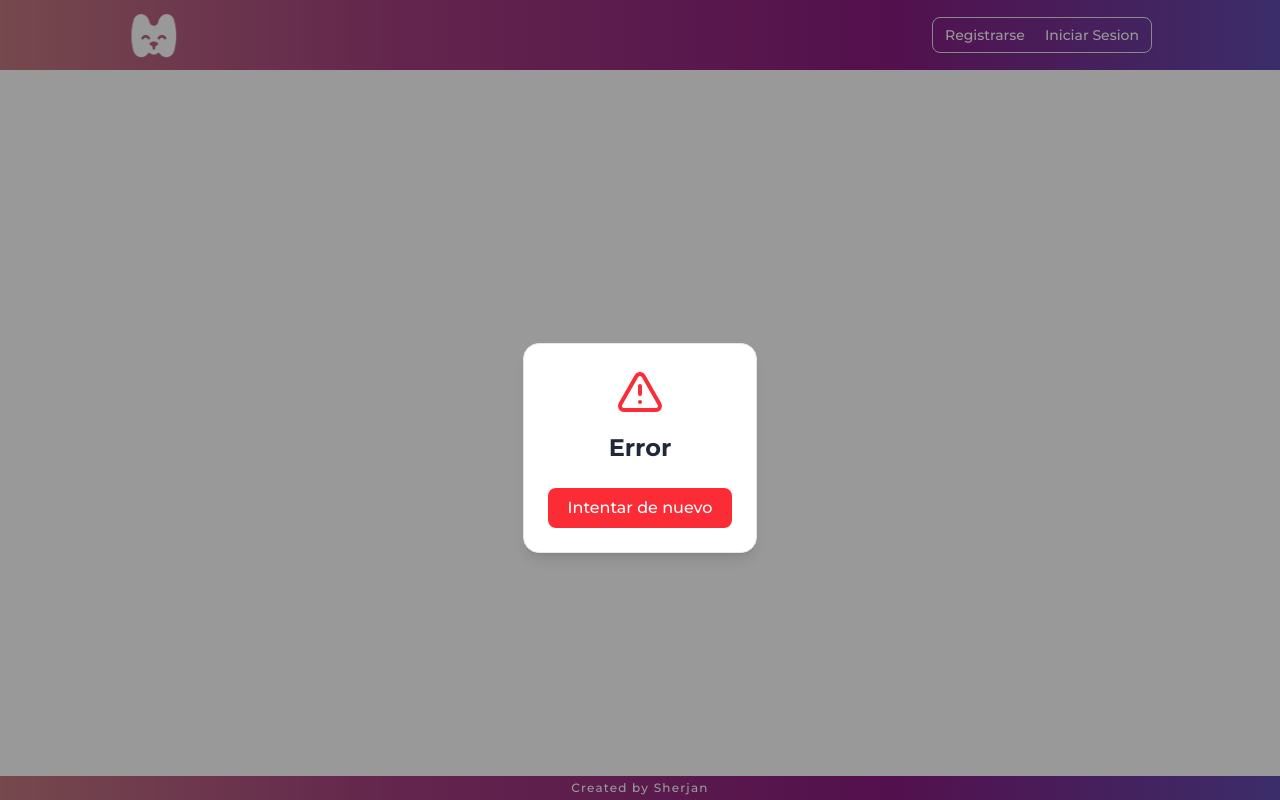
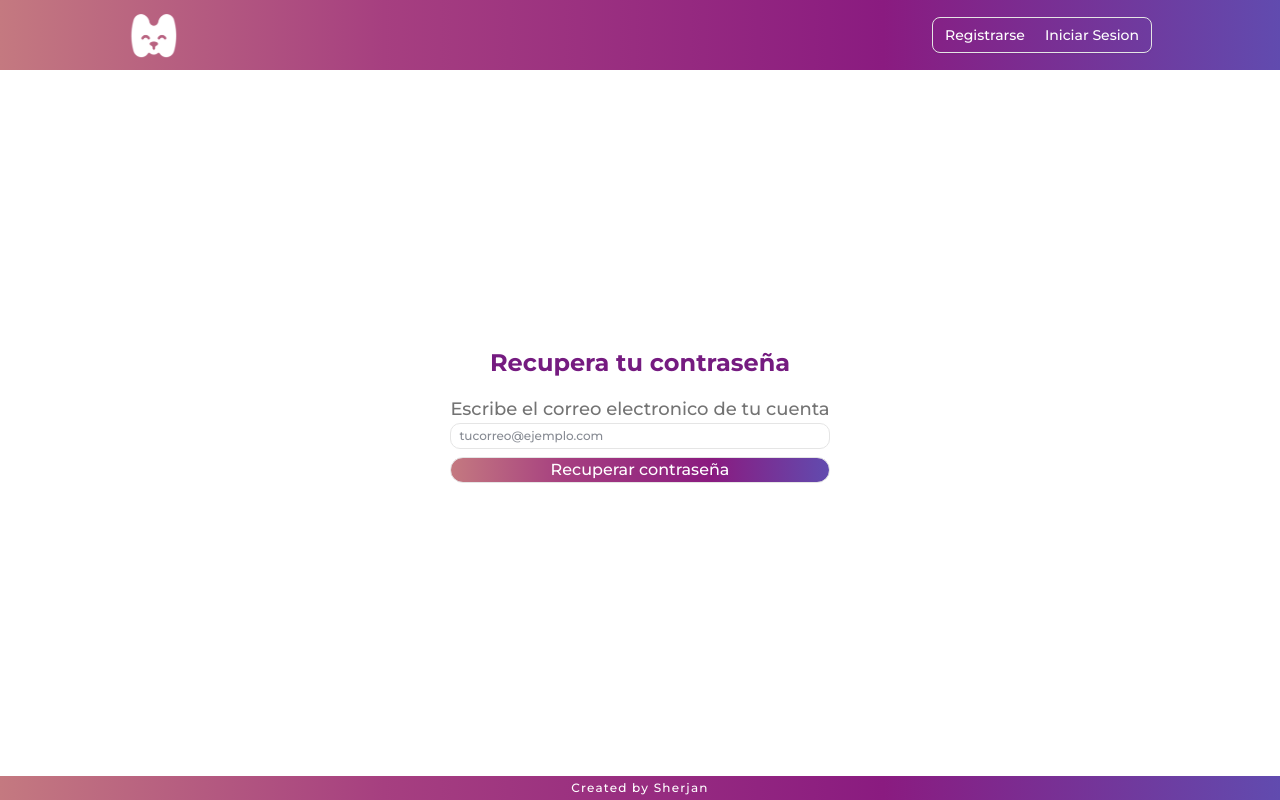
Before and after one commit to sfajith/v22-Frontend, a React (Vite) app: page /forgot-password in a window 1280 px wide. Built offline with nearby package versions, Linux system fonts and the light colour scheme; no server answers.

Commit message:
forgot password funcionando

```diff
--- a/src/App.tsx
+++ b/src/App.tsx
@@ -4,6 +4,7 @@ import MyAccount from "./pages/MyAccount";
 import NotFound from "./pages/NotFound";
 import Layout from "./pages/Layout";
 import VerifyEmail from "./pages/VerifyEmail";
+import ForgotPassword from "./pages/ForgotPassword";
 import { Toaster } from "sonner";
 import { TooltipProvider } from "@/components/ui/tooltip";
 import ReSendConfirmation from "@/pages/ReSendConfirmation";
@@ -19,6 +20,7 @@ function App() {
             <Route path="/cuenta" element={<MyAccount />} />
             <Route path="/verify-email" element={<VerifyEmail />} />
             <Route path="/resend-email" element={<ReSendConfirmation />} />
+            <Route path="/forgot-password" element={<ForgotPassword />} />
             <Route path="*" element={<NotFound />} />
           </Route>
         </Routes>
--- a/src/features/auth/authService.ts
+++ b/src/features/auth/authService.ts
@@ -282,3 +282,35 @@ export async function resendVerification(payload: ResendPayload) {
   }
   return data as resendSuccess;
 }
+
+//Envio de enlace de recuperacion de contraseña
+type ForgotPayload = {
+  email: string;
+};
+
+type ForgotSuccess = {
+  success: string;
+};
+
+type ForgotError = {
+  error: string;
+};
+
+export async function forgotPassword(payload: ForgotPayload) {
+  const response = await fetch(
+    `http://localhost:3000/api/user/forgot-password`,
+    {
+      method: "POST",
+      headers: {
+        "content-Type": "application/json",
+      },
+      body: JSON.stringify(payload),
+    }
+  );
+  const data: ForgotSuccess | ForgotError = await response.json();
+  if (!response.ok) {
+    const err = data as ForgotError;
+    throw new Error(err.error || "No se pudo recuperar la contraseña");
+  }
+  return data as ForgotSuccess;
+}
--- /dev/null
+++ b/src/pages/ForgotPassword.tsx
@@ -0,0 +1,98 @@
+import { useState } from "react";
+import { forgotPassword } from "../features/auth/authService";
+import {
+  globalError,
+  disableError,
+  globalSuccess,
+  globalLoading,
+  disableLoading,
+} from "../features/auth/authSlice";
+import { useAppDispatch } from "../app/hooks";
+
+function ForgotPassword() {
+  const [email, setEmail] = useState<string>("");
+  const [good, setGood] = useState<boolean>(false);
+  const dispatch = useAppDispatch();
+
+  const resendHandlder = async () => {
+    const payload = {
+      email,
+    };
+    try {
+      dispatch(globalLoading());
+      const response = await forgotPassword(payload);
+      if (response.success) {
+        console.log(response.success);
+        dispatch(disableLoading());
+        setGood(true);
+        dispatch(globalSuccess(response.success));
+      }
+    } catch (error) {
+      dispatch(
+        globalError(
+          error instanceof Error
+            ? error.message
+            : "No se pudo recuperar la contraseña"
+        )
+      );
+      setTimeout(() => {
+        dispatch(disableError());
+      }, 5000);
+    }
+  };
+  return (
+    <>
+      {!good ? (
+        <div className="flex flex-col items-center justify-center w-full h-[calc(100vh-94px)]">
+          <h3 className="text-2xl font-bold text-[#751B80] text-center">
+            Recupera tu contraseña
+          </h3>
+          <div>
+            <form
+              className="rounded-lg pt-2 pb-4"
+              onSubmit={(e: React.FormEvent<HTMLFormElement>) => {
+                e.preventDefault();
+                resendHandlder();
+              }}
+            >
+              <div className="formDiv">
+                <label
+                  className="text-lg text-muted-foreground"
+                  htmlFor="newPassword"
+                >
+                  Escribe el correo electronico de tu cuenta
+                </label>
+                <input
+                  required
+                  className="bg-white"
+                  type="email"
+                  name="email"
+                  id="email"
+                  placeholder="tucorreo@ejemplo.com"
+                  onChange={(e: React.ChangeEvent<HTMLInputElement>) => {
+                    setEmail(e.target.value);
+                  }}
+                />
+              </div>
+
+              <div className="formDiv">
+                <button className="bg-gradient-mascoti buttom-mascoti">
+                  Recuperar contraseña
+                </button>
+              </div>
+            </form>
+          </div>
+        </div>
+      ) : (
+        <div className="flex flex-col items-center justify-center w-full h-[calc(100vh-94px)]">
+          <h3 className="text-2xl font-bold text-[#751B80] text-center">
+            Revisa tu bandeja de entrada de ✉️ {email} <br /> ya puedes cerrar
+            esta ventana.
+          </h3>
+        </div>
+      )}
+    </>
+  );
+}
+
+export default ForgotPassword;
```
